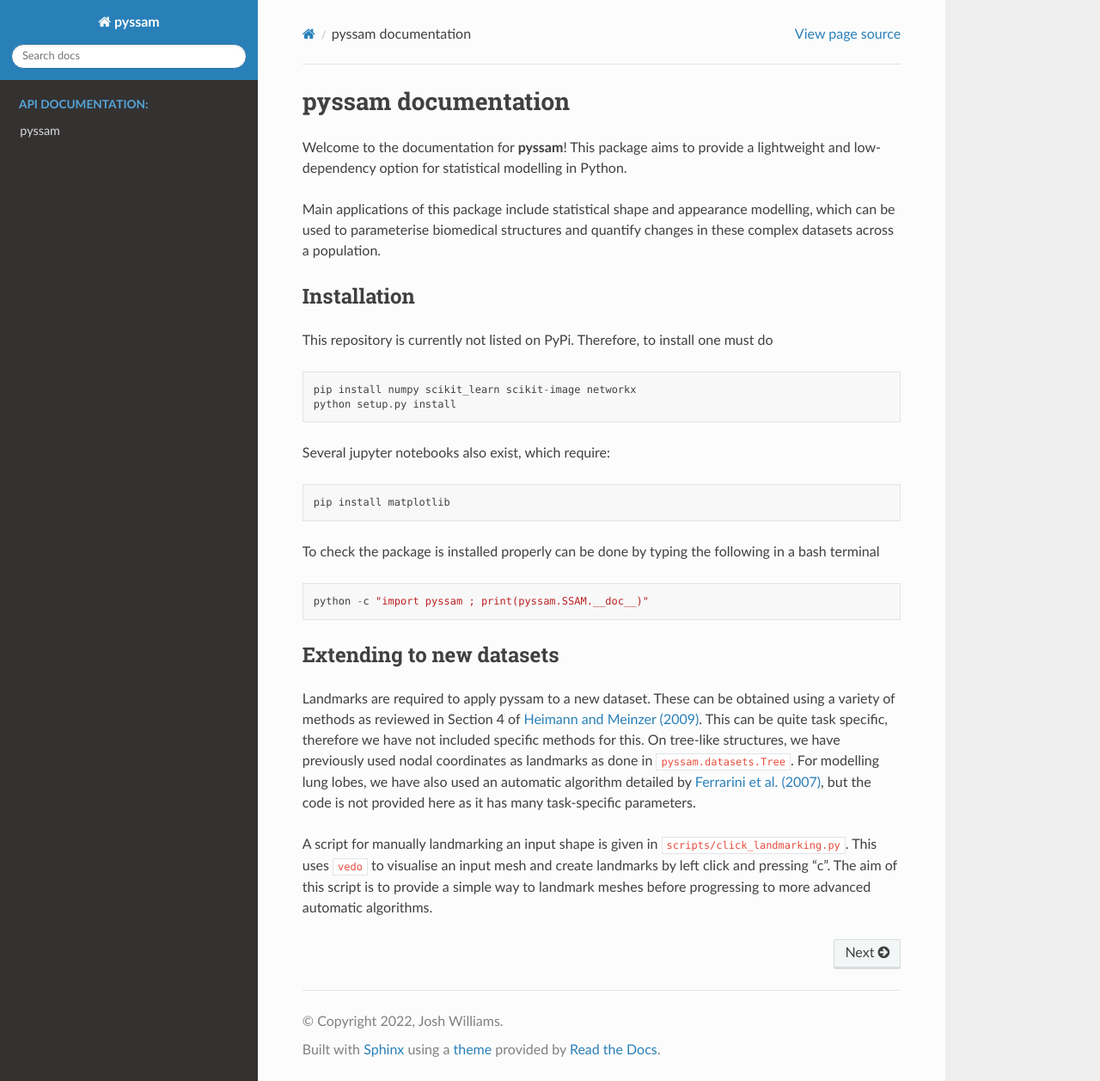
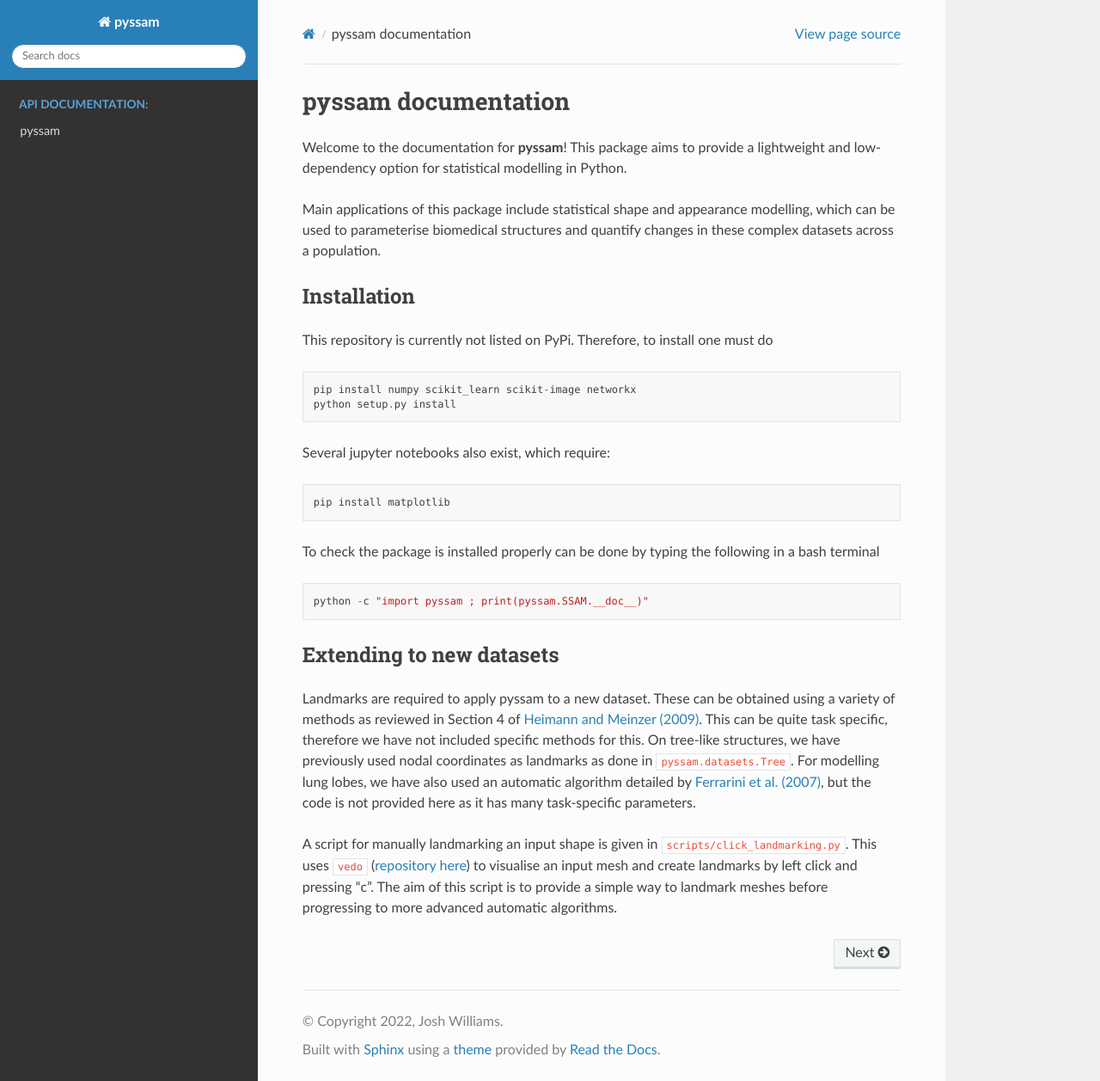
Before and after one commit to jvwilliams23/pyssam, a Sphinx documentation site: the page built from docs/index.rst, in a window 1280 px wide and 1257 px high. Shown: the whole window at 86% size. Built offline with Sphinx 7.4.7 and the Read the Docs theme 2.0.0, drawn with Linux system fonts in a browser that asks for light colours; pages that are not in the unit, such as notebooks, are missing from menus.

Commit message:
docs: extend README and update index rst
Add installation and getting help info on README.
In index.rst, add info on vedo dependency for landmarks.

```diff
--- a/docs/index.rst
+++ b/docs/index.rst
@@ -48,7 +48,8 @@ For modelling lung lobes, we have also used an automatic algorithm detailed by
 provided here as it has many task-specific parameters.
 
 A script for manually landmarking an input shape is given in ``scripts/click_landmarking.py``.
-This uses ``vedo`` to visualise an input mesh and create landmarks by left click and pressing "c".
+This uses ``vedo`` (`repository here <https://github.com/marcomusy/vedo>`_) to visualise an
+input mesh and create landmarks by left click and pressing "c".
 The aim of this script is to provide a simple way to landmark meshes before progressing to more advanced
 automatic algorithms.
 
```
Also changed, not shown: README.md (+21 -0 lines).
